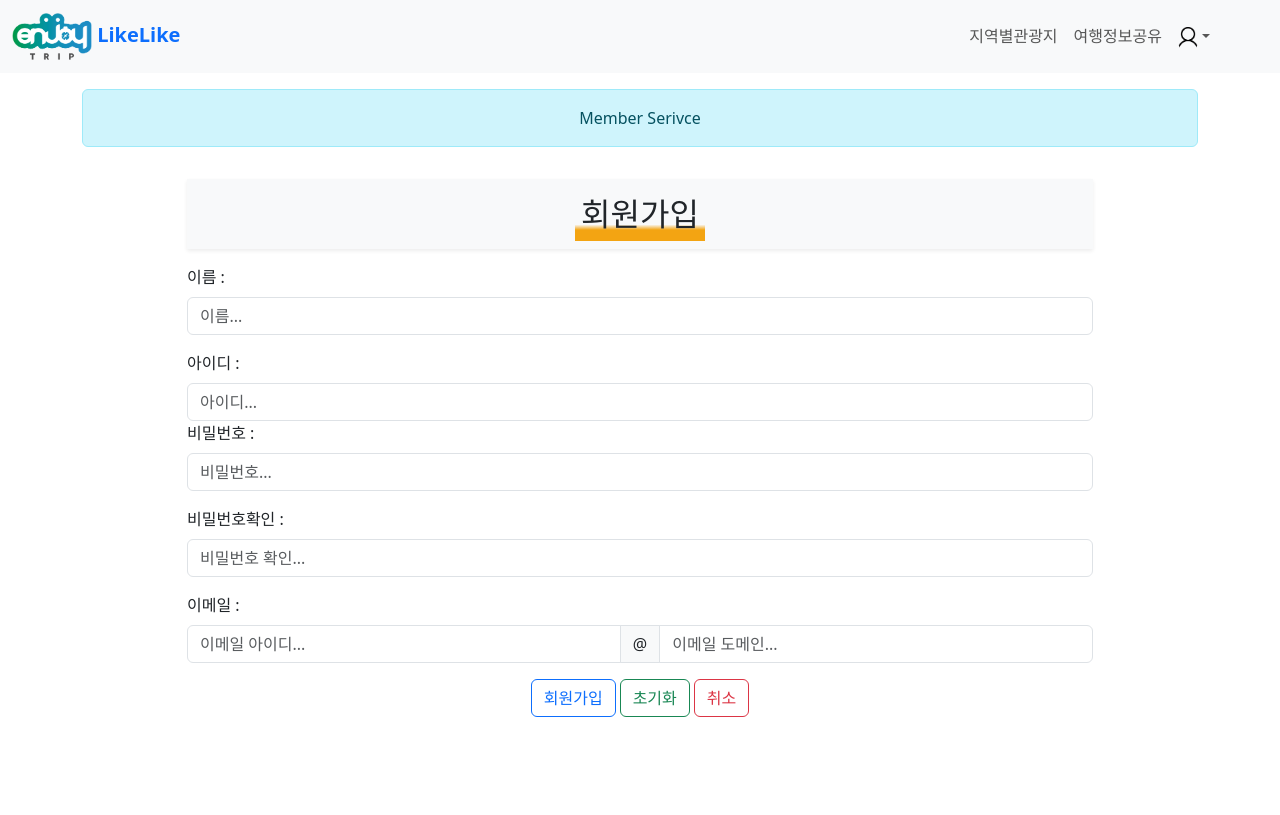
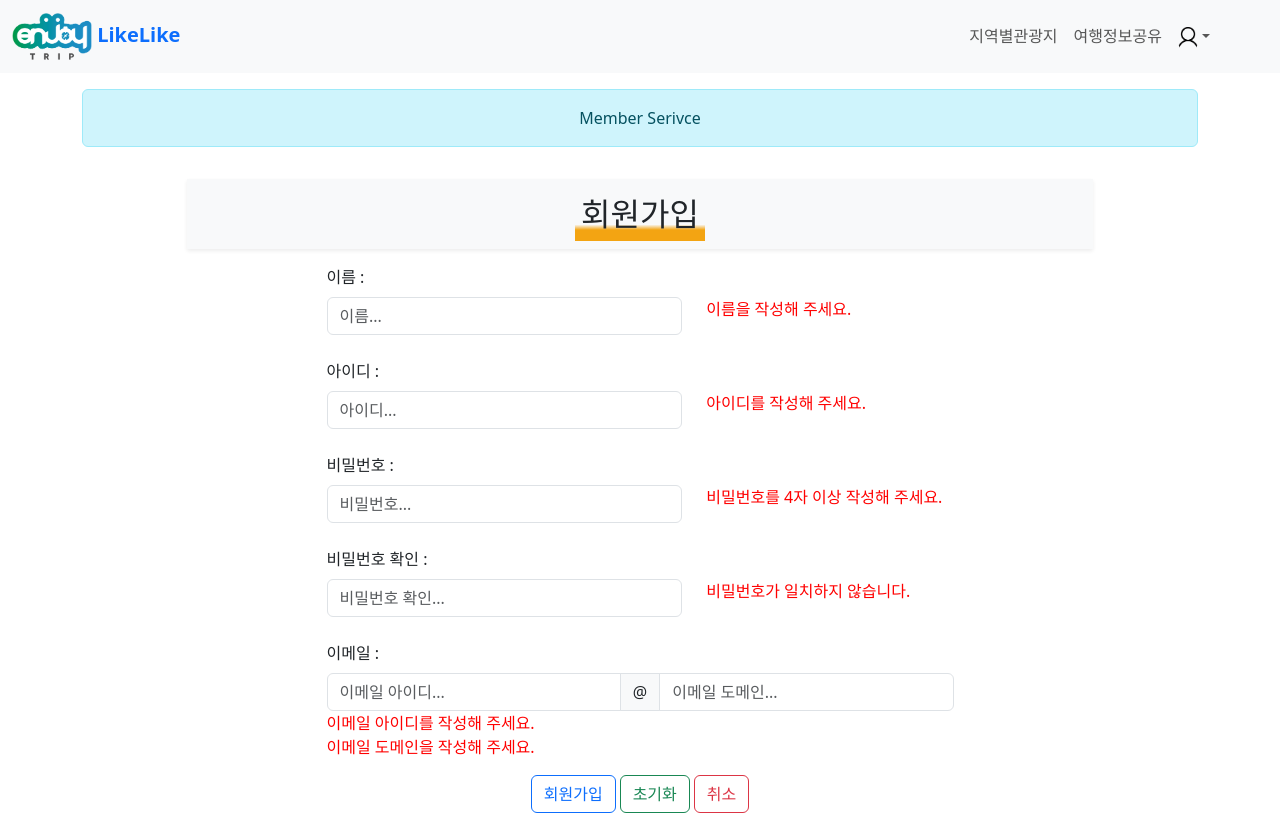
Before and after one commit to kdozlo/Enjoy-Trip, a Vue app in the folder enjoyTrip_client/: page /user/join in a window 1280 px wide. Shown: the top 815 px of the page. Built offline with nearby package versions, Linux system fonts and the light colour scheme.

Commit message:
Fix : 회원가입 유효성 검사 기능 수정

```diff
--- a/enjoyTrip_client/src/api/user.js
+++ b/enjoyTrip_client/src/api/user.js
@@ -9,12 +9,14 @@ async function userConfirm(param, success, fail) {
 }
 
 async function findById(userid, success, fail) {
-    local.defaults.headers["Authorization"] = sessionStorage.getItem("accessToken");
+    local.defaults.headers["Authorization"] =
+        sessionStorage.getItem("accessToken");
     await local.get(`/memberapi/info/${userid}`).then(success).catch(fail);
 }
 
 async function tokenRegeneration(user, success, fail) {
-    local.defaults.headers["refreshToken"] = sessionStorage.getItem("refreshToken"); //axios header에 refresh-token 셋팅
+    local.defaults.headers["refreshToken"] =
+        sessionStorage.getItem("refreshToken"); //axios header에 refresh-token 셋팅
     await local.post(`/memberapi/refresh`, user).then(success).catch(fail);
 }
 
@@ -23,13 +25,27 @@ async function logout(userid, success, fail) {
 }
 
 async function registUser(user, success, fail) {
-    local.defaults.headers["Authorization"] = sessionStorage.getItem("accessToken");
+    local.defaults.headers["Authorization"] =
+        sessionStorage.getItem("accessToken");
     await local.post(`/memberapi/join`, user).then(success).catch(fail);
 }
 
 async function modifyUser(user, success, fail) {
-    local.defaults.headers["Authorization"] = sessionStorage.getItem("accessToken");
+    local.defaults.headers["Authorization"] =
+        sessionStorage.getItem("accessToken");
     await local.put(`/memberapi/updatemember`, user).then(success).catch(fail);
 }
 
-export { userConfirm, findById, tokenRegeneration, logout, registUser, modifyUser };
+async function idCheck(userid, success, fail) {
+    await local.get(`/memberapi/${userid}`).then(success).catch(fail);
+}
+
+export {
+    userConfirm,
+    findById,
+    tokenRegeneration,
+    logout,
+    registUser,
+    modifyUser,
+    idCheck,
+};
--- a/enjoyTrip_client/src/components/users/UserRegister.vue
+++ b/enjoyTrip_client/src/components/users/UserRegister.vue
@@ -1,8 +1,7 @@
 <script setup>
 import { ref, watch } from "vue";
 import { useRoute, useRouter } from "vue-router";
-import { useMemberStore } from "@/stores/member";
-import { registUser } from "@/api/user";
+import { registUser, idCheck } from "@/api/user";
 
 const router = useRouter();
 const route = useRoute();
@@ -16,19 +15,69 @@ const userInfoDto = ref({
     emailDomain: "",
 });
 
-const userIdErrMsg = ref("");
-const userPwdErrMsg = ref("");
-const userNameErrMsg = ref("");
-const emailIdErrMsg = ref("");
-const emailDomainErrMsg = ref("");
+const userNameDiv = ref("");
+const userNameMsg = ref("");
+
+const userIdDiv = ref("");
+const userIdMsg = ref("");
+
+const userPwdDiv = ref("");
+const userPwdMsg = ref("");
+
+const userPwdCheckDiv = ref("");
+const userPwdCheckMsg = ref("");
+
+const emailIdDiv = ref("");
+const emailIdMsg = ref("");
+
+const emailDomainDiv = ref("");
+const emailDomainMsg = ref("");
+
+watch(
+    () => userInfoDto.value.userName,
+    (value) => {
+        let len = value.length;
+        if (len > 15) {
+            userNameDiv.value = "red";
+            userNameMsg.value = "이름을 15자 이하로 작성해 주세요.";
+        } else if (len == 0) {
+            userNameDiv.value = "red";
+            userNameMsg.value = "이름을 작성해 주세요.";
+        } else {
+            userNameDiv.value = "green";
+            userNameMsg.value = "가능합니다.";
+        }
+    },
+    { immediate: true }
+);
 
 watch(
     () => userInfoDto.value.userId,
     (value) => {
         let len = value.length;
-        if (len == 0 || len > 15) {
-            userIdErrMsg.value = "아이디를 확인해 주세요!!!";
-        } else userIdErrMsg.value = "";
+        if (len > 15) {
+            userIdDiv.value = "red";
+            userIdMsg.value = "아이디를 15자 이하로 작성해 주세요.";
+        } else if (len == 0) {
+            userIdDiv.value = "red";
+            userIdMsg.value = "아이디를 작성해 주세요.";
+        } else {
+            //아이디 중복 체크 하기
+            idCheck(
+                userInfoDto.value.userId,
+                (response) => {
+                    console.log(response);
+                    if (response.data === "사용 가능한 아이디 입니다.") {
+                        userIdDiv.value = "green";
+                        userIdMsg.value = "가능합니다.";
+                    } else {
+                        userIdDiv.value = "red";
+                        userIdMsg.value = "이미 존재하는 아이디 입니다.";
+                    }
+                },
+                (error) => console.log(error)
+            );
+        }
     },
     { immediate: true }
 );
@@ -37,8 +86,12 @@ watch(
     (value) => {
         let len = value.length;
         if (len < 4) {
-            userPwdErrMsg.value = "비밀번호는 4자리 이상 작성해 주세요!!!";
-        } else userPwdErrMsg.value = "";
+            userPwdDiv.value = "red";
+            userPwdMsg.value = "비밀번호를 4자 이상 작성해 주세요.";
+        } else {
+            userPwdDiv.value = "green";
+            userPwdMsg.value = "가능합니다.";
+        }
     },
     { immediate: true }
 );
@@ -46,23 +99,16 @@ watch(
 watch(
     () => userInfoDto.value.userPwdCheck,
     (value) => {
-        console.log(value !== userInfoDto.value.userPwd);
-        if (value === userInfoDto.value.userPwd) {
-            userPwdErrMsg.value = "";
+        if (
+            userPwdDiv.value === "green" &&
+            value === userInfoDto.value.userPwd
+        ) {
+            userPwdCheckDiv.value = "green";
+            userPwdCheckMsg.value = "가능합니다.";
         } else {
-            userPwdErrMsg.value = "비밀번호가 일치하지 않습니다.";
+            userPwdCheckDiv.value = "red";
+            userPwdCheckMsg.value = "비밀번호가 일치하지 않습니다.";
         }
-    },
-    { immediate: true }
-);
-
-watch(
-    () => userInfoDto.value.userName,
-    (value) => {
-        let len = value.length;
-        if (len == 0 || len > 15) {
-            userNameErrMsg.value = "이름을 확인해 주세요!!!";
-        } else userNameErrMsg.value = "";
     },
     { immediate: true }
 );
@@ -71,9 +117,16 @@ watch(
     () => userInfoDto.value.emailId,
     (value) => {
         let len = value.length;
-        if (len == 0 || len > 15) {
-            emailIdErrMsg.value = "이메일 아이디를 확인해 주세요!!!";
-        } else emailIdErrMsg.value = "";
+        if (len > 15) {
+            emailIdDiv.value = "red";
+            emailIdMsg.value = "이메일 아이디를 15자 이하로 작성해 주세요.";
+        } else if (len == 0) {
+            emailIdDiv.value = "red";
+            emailIdMsg.value = "이메일 아이디를 작성해 주세요.";
+        } else {
+            emailIdDiv.value = "green";
+            emailIdMsg.value = "이메일 아이디를 작성했습니다.";
+        }
     },
     { immediate: true }
 );
@@ -82,20 +135,33 @@ watch(
     () => userInfoDto.value.emailDomain,
     (value) => {
         let len = value.length;
-        if (len == 0) {
-            emailDomainErrMsg.value = "이메일 도메인을 확인해 주세요!!!";
-        } else emailDomainErrMsg.value = "";
+        if (len == 0 || email_check(value) == false) {
+            emailDomainDiv.value = "red";
+            emailDomainMsg.value = "이메일 도메인을 작성해 주세요.";
+        } else {
+            emailDomainDiv.value = "green";
+            emailDomainMsg.value = "이메일 도메인을 작성했습니다.";
+        }
     },
     { immediate: true }
 );
 
+function email_check(emailDomain) {
+    var reg = /[0-9a-zA-Z]([-_\.]?[0-9a-zA-Z])*\.[a-zA-Z]{2,3}$/i;
+
+    return reg.test(emailDomain);
+}
+
 function updateUser() {
-    if (userIdErrMsg.value) {
-        alert(userIdErrMsg.value);
-    } else if (userPwdErrMsg.value) {
-        alert(userPwdErrMsg.value);
-    } else if (userNameErrMsg.value) {
-        alert(userNameErrMsg.value);
+    if (
+        userNameDiv.value === "red" ||
+        userIdDiv.value === "red" ||
+        userPwdDiv === "red" ||
+        userPwdCheckDiv === "red" ||
+        emailIdDiv === "red" ||
+        emailDomainDiv === "red"
+    ) {
+        alert("회원 가입 조건을 다시 확인해 주세요.");
     } else if (emailIdErrMsg.value) {
         alert(emailIdErrMsg.value);
     } else if (emailDomainErrMsg.value) {
@@ -125,6 +191,17 @@ function updateUser() {
 function moveMain() {
     router.push({ name: "main" });
 }
+
+function reset() {
+    userInfoDto.value = {
+        userId: "",
+        userName: "",
+        userPwd: "",
+        userPwdCheck: "",
+        emailId: "",
+        emailDomain: "",
+    };
+}
 </script>
 
 <template>
@@ -135,10 +212,11 @@ function moveMain() {
                     <mark class="orange">회원가입</mark>
                 </h2>
             </div>
-            <div class="col-lg-10 text-start">
+            <div class="col-lg-7 text-start">
                 <form @submit.prevent="updateUser">
-                    <div class="mb-3">
+                    <div class="row mb-4">
                         <label for="username" class="form-label">이름 : </label>
+                        <div class="col-7">
                             <input
                                 type="text"
                                 class="form-control"
@@ -146,35 +224,61 @@ function moveMain() {
                                 placeholder="이름..."
                             />
                         </div>
-
+                        <div class="col-5" :id="userNameDiv">
+                            {{ userNameMsg }}
+                        </div>
+                    </div>
+                    <div class="row mb-4">
                         <label for="userid" class="form-label">아이디 : </label>
+                        <div class="col-7">
                             <input
                                 type="text"
                                 class="form-control"
                                 v-model="userInfoDto.userId"
                                 placeholder="아이디..."
                             />
-                    <div class="mb-3">
-                        <label for="userpwd" class="form-label">비밀번호 : </label>
+                        </div>
+                        <div class="col-5" :id="userIdDiv">
+                            {{ userIdMsg }}
+                        </div>
+                    </div>
+                    <div class="row mb-4">
+                        <label for="userpwd" class="form-label"
+                            >비밀번호 :
+                        </label>
+                        <div class="col-7">
                             <input
-                            type="text"
+                                type="password"
                                 class="form-control"
                                 v-model="userInfoDto.userPwd"
                                 placeholder="비밀번호..."
                             />
                         </div>
-                    <div class="mb-3">
-                        <label for="pwdcheck" class="form-label">비밀번호확인 : </label>
+                        <div class="col-5" :id="userPwdDiv">
+                            {{ userPwdMsg }}
+                        </div>
+                    </div>
+                    <div class="row mb-4">
+                        <label for="pwdcheck" class="form-label"
+                            >비밀번호 확인 :
+                        </label>
+                        <div class="col-7">
                             <input
-                            type="text"
+                                type="password"
                                 class="form-control"
                                 id="pwdcheck"
                                 v-model="userInfoDto.userPwdCheck"
                                 placeholder="비밀번호 확인..."
                             />
                         </div>
+                        <div class="col-5" :id="userPwdCheckDiv">
+                            {{ userPwdCheckMsg }}
+                        </div>
+                    </div>
                     <div class="mb-3">
-                        <label for="emailid" class="form-label">이메일 : </label>
+                        <label for="emailid" class="form-label"
+                            >이메일 :
+                        </label>
                         <div class="input-group">
                             <input
                                 type="text"
@@ -190,10 +294,25 @@ function moveMain() {
                                 placeholder="이메일 도메인..."
                             />
                         </div>
+                        <div :id="emailIdDiv">
+                            {{ emailIdMsg }}
+                        </div>
+                        <div class="mb-3" :id="emailDomainDiv">
+                            {{ emailDomainMsg }}
+                        </div>
                     </div>
                     <div class="col-auto text-center">
-                        <button type="submit" class="btn btn-outline-primary mb-3">회원가입</button>
-                        <button type="button" class="btn btn-outline-success ms-1 mb-3">
+                        <button
+                            type="submit"
+                            class="btn btn-outline-primary mb-3"
+                        >
+                            회원가입
+                        </button>
+                        <button
+                            type="button"
+                            class="btn btn-outline-success ms-1 mb-3"
+                            @click="reset"
+                        >
                             초기화
                         </button>
                         <button
@@ -210,4 +329,11 @@ function moveMain() {
     </div>
 </template>
 
-<style scoped></style>
+<style scoped>
+#red {
+    color: red;
+}
+#green {
+    color: green;
+}
+</style>
```
Also changed, not shown: 1 other file (tests, documents, lock files or other folders). Lines whose indentation alone changed are shown as unchanged.
